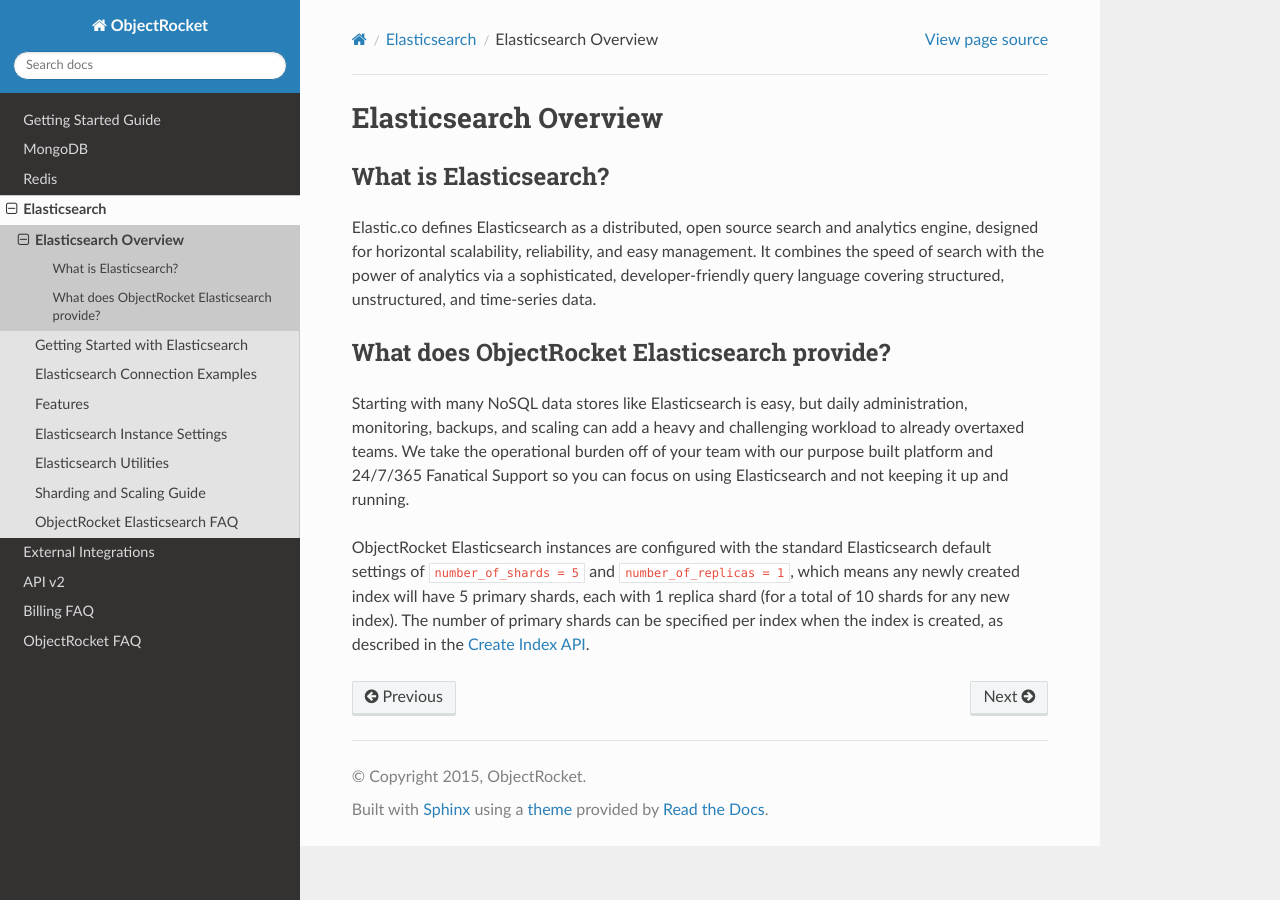
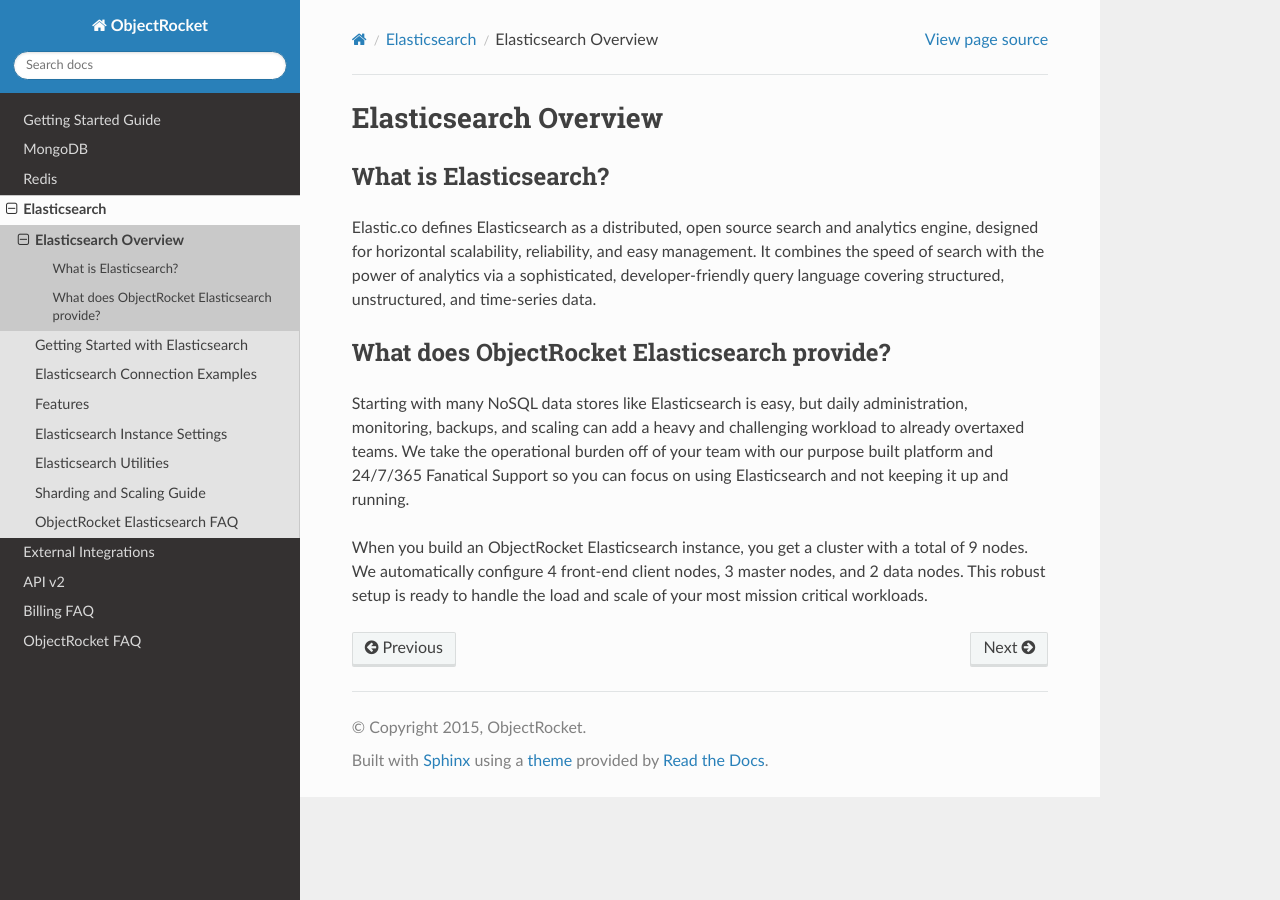
Before and after one commit to zcorleissen/documentation, a Sphinx documentation site: the page built from source/elastic_overview.rst, in a window 1280 px wide. Built offline with Sphinx 7.4.7 and the Read the Docs theme 2.0.0, drawn with Linux system fonts in a browser that asks for light colours.

Commit message:
fixed incorrect overview information

```diff
--- a/source/elastic_overview.rst
+++ b/source/elastic_overview.rst
@@ -11,4 +11,4 @@
 
 Starting with many NoSQL data stores like Elasticsearch is easy, but daily administration, monitoring, backups, and scaling can add a heavy and challenging workload to already overtaxed teams. We take the operational burden off of your team with our purpose built platform and 24/7/365 Fanatical Support so you can focus on using Elasticsearch and not keeping it up and running.
 
-ObjectRocket Elasticsearch instances are configured with the standard Elasticsearch default settings of ``number_of_shards = 5`` and ``number_of_replicas = 1``, which means any newly created index will have 5 primary shards, each with 1 replica shard (for a total of 10 shards for any new index). The number of primary shards can be specified per index when the index is created, as described in the `Create Index API <https://www.elastic.co/guide/en/elasticsearch/reference/current/indices-create-index.html>`_.
+When you build an ObjectRocket Elasticsearch instance, you get a cluster with a total of 9 nodes. We automatically configure 4 front-end client nodes, 3 master nodes, and 2 data nodes. This robust setup is ready to handle the load and scale of your most mission critical workloads.
```
